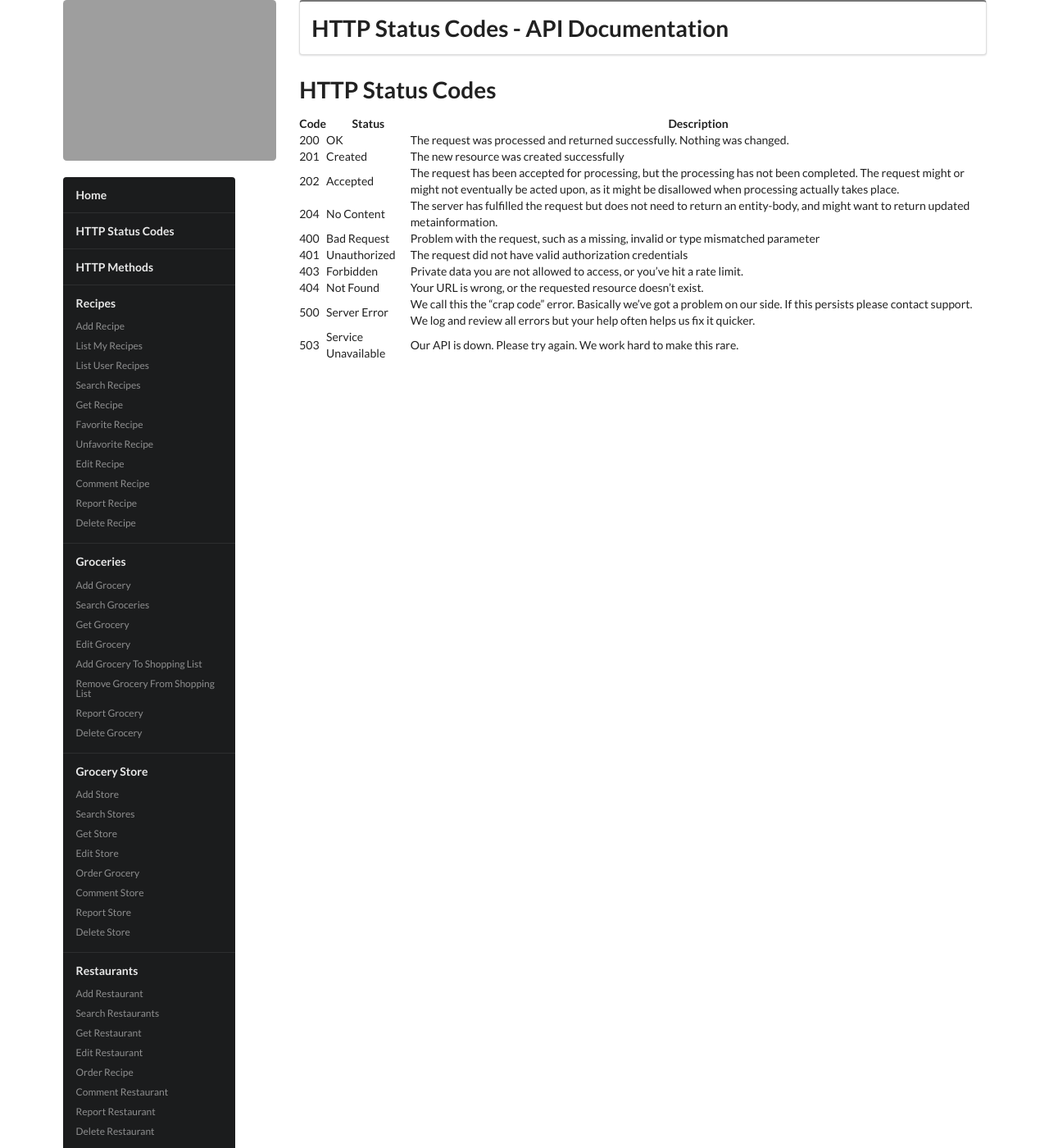
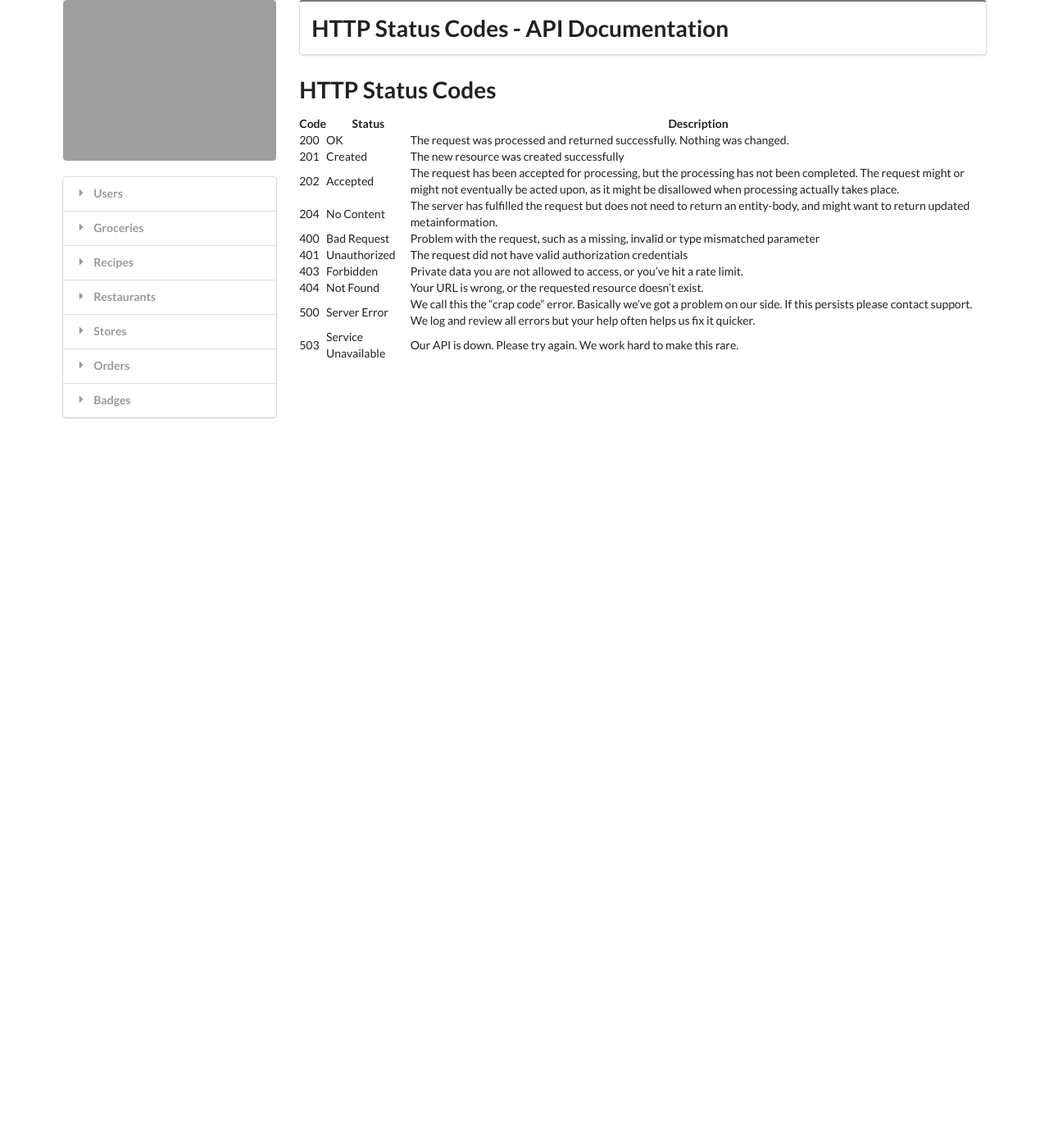
Before and after one commit to letsallchef/docs, a Jekyll site: the page built from status-codes.md, in a window 1280 px wide and 1400 px high. Shown: the whole window at 82% size. Built offline with Jekyll 4.4.1, drawn with Linux system fonts in a browser that asks for light colours; some of the changed text lies outside the part shown.

Commit message:
restructure navigation

```diff
--- a/_includes/api-sidebar.html
+++ b/_includes/api-sidebar.html
@@ -1,94 +1,110 @@
-<div class="ui vertical inverted sidebar menu left" id="api-sidebar">
-	<div class="item">
-		<a href="{{ site.baseurl }}/" class="header">Home</a>
+<div class="ui styled fluid accordion">
+	<div class="title">
+		<i class="dropdown icon"></i>
+		Users
 	</div>
-	<div class="item">
-		<a href="{{ site.baseurl }}/status-codes" class="header">HTTP Status Codes</a>
+	<div class="content">
+		<div class="ui vertical fluid menu">
+			<a class="item" href="{{ site.baseurl }}/api/users#sign-in-user">Sign In User</a>
+			<a class="item" href="{{ site.baseurl }}/api/users#sign-out-user">Sign Out User</a>
+			<a class="item" href="{{ site.baseurl }}/api/users#add-user">Add User</a>
+			<a class="item" href="{{ site.baseurl }}/api/users#search-users">Search Users</a>
+			<a class="item" href="{{ site.baseurl }}/api/users#get-my-profile">Get My Profile</a>
+			<a class="item" href="{{ site.baseurl }}/api/users#get-user">Get User</a>
+			<a class="item" href="{{ site.baseurl }}/api/users#follow-a-user">Follow A User</a>
+			<a class="item" href="{{ site.baseurl }}/api/users#unfollow-a-user">Unfollow A User</a>
+			<a class="item" href="{{ site.baseurl }}/api/users#edit-user">Edit User</a>
+			<a class="item" href="{{ site.baseurl }}/api/users#report-user">Report User </a>
+			<a class="item" href="{{ site.baseurl }}/api/users#delete-user">Delete User</a>
+		</div>
+
 	</div>
-	<div class="item">
-		<a href="{{ site.baseurl }}/http-methods" class="header">HTTP Methods</a>
+	<div class="title">
+		<i class="dropdown icon"></i>
+		Groceries
 	</div>
-	<div class="item">
-		<a href="{{ site.baseurl }}/api/recipes" class="header">Recipes</a>
-		<div class="menu">
-			<a href="{{ site.baseurl }}/api/recipes#add-recipe" class="item">Add Recipe</a>
-			<a href="{{ site.baseurl }}/api/recipes#list-my-recipes" class="item">List My Recipes</a>
-			<a href="{{ site.baseurl }}/api/recipes#list-user-recipes" class="item">List User Recipes</a>
-			<a href="{{ site.baseurl }}/api/recipes#search-recipes" class="item">Search Recipes</a>
-			<a href="{{ site.baseurl }}/api/recipes#get-recipe" class="item">Get Recipe</a>
-			<a href="{{ site.baseurl }}/api/recipes#favorite-recipe" class="item">Favorite Recipe</a>
-			<a href="{{ site.baseurl }}/api/recipes#unfavorite-recipe" class="item">Unfavorite Recipe</a>
-			<a href="{{ site.baseurl }}/api/recipes#edit-recipe" class="item">Edit Recipe</a>
-			<a href="{{ site.baseurl }}/api/recipes#comment-recipe" class="item">Comment Recipe</a>
-			<a href="{{ site.baseurl }}/api/recipes#report-recipe-" class="item">Report Recipe </a>
-			<a href="{{ site.baseurl }}/api/recipes#delete-recipe" class="item">Delete Recipe</a>
+	<div class="content">
+		<div class="ui vertical fluid menu">
+			<a class="item" href="{{ site.baseurl }}/api/groceries#add-grocery">Add Grocery</a>
+			<a class="item" href="{{ site.baseurl }}/api/groceries#search-groceries">Search Groceries</a>
+			<a class="item" href="{{ site.baseurl }}/api/groceries#get-grocery">Get Grocery</a>
+			<a class="item" href="{{ site.baseurl }}/api/groceries#edit-grocery">Edit Grocery</a>
+			<a class="item" href="{{ site.baseurl }}/api/groceries#add-grocery-to-shopping-list">Add Grocery To Shopping List</a>
+			<a class="item" href="{{ site.baseurl }}/api/groceries#remove-grocery-from-shopping-list">Remove Grocery From Shopping List</a>
+			<a class="item" href="{{ site.baseurl }}/api/groceries#report-grocery">Report Grocery</a>
+			<a class="item" href="{{ site.baseurl }}/api/groceries#delete-grocery">Delete Grocery</a>
 		</div>
 	</div>
-	<div class="item">
-		<a href="{{ site.baseurl }}/api/groceries" class="header">Groceries</a>
-		<div class="menu">
-			<a href="{{ site.baseurl }}/api/groceries#add-grocery" class="item">Add Grocery</a>
-			<a href="{{ site.baseurl }}/api/groceries#search-groceries" class="item">Search Groceries</a>
-			<a href="{{ site.baseurl }}/api/groceries#get-grocery" class="item">Get Grocery</a>
-			<a href="{{ site.baseurl }}/api/groceries#edit-grocery" class="item">Edit Grocery</a>
-			<a href="{{ site.baseurl }}/api/groceries#add-grocery-to-shopping-list" class="item">Add Grocery To Shopping List</a>
-			<a href="{{ site.baseurl }}/api/groceries#remove-grocery-from-shopping-list" class="item">Remove Grocery From Shopping List</a>
+	<div class="title">
+		<i class="dropdown icon"></i>
+		Recipes
+	</div>
+	<div class="content">
+		<div class="ui vertical fluid menu">
+			<a class="item" href="{{ site.baseurl }}/api/recipes#add-recipe">Add Recipe</a>
+			<a class="item" href="{{ site.baseurl }}/api/recipes#list-my-recipes">List My Recipes</a>
+			<a class="item" href="{{ site.baseurl }}/api/recipes#list-user-recipes">List User Recipes</a>
+			<a class="item" href="{{ site.baseurl }}/api/recipes#search-recipes">Search Recipes</a>
+			<a class="item" href="{{ site.baseurl }}/api/recipes#get-recipe">Get Recipe</a>
+			<a class="item" href="{{ site.baseurl }}/api/recipes#favorite-recipe">Favorite Recipe</a>
+			<a class="item" href="{{ site.baseurl }}/api/recipes#unfavorite-recipe">Unfavorite Recipe</a>
+			<a class="item" href="{{ site.baseurl }}/api/recipes#edit-recipe">Edit Recipe</a>
+			<a class="item" href="{{ site.baseurl }}/api/recipes#comment-recipe">Comment Recipe</a>
+			<a class="item" href="{{ site.baseurl }}/api/recipes#report-recipe-">Report Recipe </a>
+			<a class="item" href="{{ site.baseurl }}/api/recipes#delete-recipe">Delete Recipe</a>
 
-			<a href="{{ site.baseurl }}/api/groceries#report-grocery" class="item">Report Grocery</a>
-			<a href="{{ site.baseurl }}/api/groceries#delete-grocery" class="item">Delete Grocery</a>
 		</div>
 	</div>
-	<div class="item">
-		<a href="{{ site.baseurl }}/api/stores" class="header">Grocery Store</a>
-		<div class="menu">
-			<a href="{{ site.baseurl }}/api/stores#add-store" class="item">Add Store</a>
-			<a href="{{ site.baseurl }}/api/stores#search-stores" class="item">Search Stores</a>
-			<a href="{{ site.baseurl }}/api/stores#get-store" class="item">Get Store</a>
-			<a href="{{ site.baseurl }}/api/stores#edit-store" class="item">Edit Store</a>
-			<a href="{{ site.baseurl }}/api/stores#order-grocery" class="item">Order Grocery</a>
-			<a href="{{ site.baseurl }}/api/stores#comment-store" class="item">Comment Store</a>
-			<a href="{{ site.baseurl }}/api/stores#report-store" class="item">Report Store</a>
-			<a href="{{ site.baseurl }}/api/stores#delete-store" class="item">Delete Store</a>
+	<div class="title">
+		<i class="dropdown icon"></i>
+		Restaurants
+	</div>
+	<div class="content">
+		<div class="ui vertical fluid menu">
+			<a class="item" href="{{ site.baseurl }}/api/restaurants#add-restaurant">Add Restaurant</a>
+			<a class="item" href="{{ site.baseurl }}/api/restaurants#search-restaurants">Search Restaurants</a>
+			<a class="item" href="{{ site.baseurl }}/api/restaurants#get-restaurant">Get Restaurant</a>
+			<a class="item" href="{{ site.baseurl }}/api/restaurants#edit-restaurant">Edit Restaurant</a>
+			<a class="item" href="{{ site.baseurl }}/api/restaurants#order-recipe">Order Recipe</a>
+			<a class="item" href="{{ site.baseurl }}/api/restaurants#comment-restaurant">Comment Restaurant</a>
+			<a class="item" href="{{ site.baseurl }}/api/restaurants#report-restaurant">Report Restaurant</a>
+			<a class="item" href="{{ site.baseurl }}/api/restaurants#delete-restaurant">Delete Restaurant</a>
 		</div>
 	</div>
-	<div class="item">
-		<a href="{{ site.baseurl }}/api/restaurants" class="header">Restaurants</a>
-		<div class="menu">
-			<a href="{{ site.baseurl }}/api/restaurants#add-restaurant" class="item">Add Restaurant</a>
-			<a href="{{ site.baseurl }}/api/restaurants#search-restaurants" class="item">Search Restaurants</a>
-			<a href="{{ site.baseurl }}/api/restaurants#get-restaurant" class="item">Get Restaurant</a>
-			<a href="{{ site.baseurl }}/api/restaurants#edit-restaurant" class="item">Edit Restaurant</a>
-			<a href="{{ site.baseurl }}/api/restaurants#order-recipe" class="item">Order Recipe</a>
-			<a href="{{ site.baseurl }}/api/restaurants#comment-restaurant" class="item">Comment Restaurant</a>
-			<a href="{{ site.baseurl }}/api/restaurants#report-restaurant" class="item">Report Restaurant</a>
-			<a href="{{ site.baseurl }}/api/restaurants#delete-restaurant" class="item">Delete Restaurant</a>
+	<div class="title">
+		<i class="dropdown icon"></i>
+		Stores
+	</div>
+	<div class="content">
+		<div class="ui vertical fluid menu">
+			<a class="item" href="{{ site.baseurl }}/api/stores#add-store">Add Store</a>
+			<a class="item" href="{{ site.baseurl }}/api/stores#search-stores">Search Stores</a>
+			<a class="item" href="{{ site.baseurl }}/api/stores#get-store">Get Store</a>
+			<a class="item" href="{{ site.baseurl }}/api/stores#edit-store">Edit Store</a>
+			<a class="item" href="{{ site.baseurl }}/api/stores#order-grocery">Order Grocery</a>
+			<a class="item" href="{{ site.baseurl }}/api/stores#comment-store">Comment Store</a>
+			<a class="item" href="{{ site.baseurl }}/api/stores#report-store">Report Store</a>
+			<a class="item" href="{{ site.baseurl }}/api/stores#delete-store">Delete Store</a>
 		</div>
 	</div>
-	<div class="item">
-		<a href="{{ site.baseurl }}/api/users" class="header">Users</a>
-		<div class="menu">
-			<a href="{{ site.baseurl }}/api/users#sign-in-user" class="item">Sign In User</a>
-			<a href="{{ site.baseurl }}/api/users#sign-out-user" class="item">Sign Out User</a>
-			<a href="{{ site.baseurl }}/api/users#add-user" class="item">Add User</a>
-			<a href="{{ site.baseurl }}/api/users#search-users" class="item">Search Users</a>
-			<a href="{{ site.baseurl }}/api/users#get-my-profile" class="item">Get My Profile</a>
-			<a href="{{ site.baseurl }}/api/users#get-user" class="item">Get User</a>
-			<a href="{{ site.baseurl }}/api/users#follow-a-user" class="item">Follow A User</a>
-			<a href="{{ site.baseurl }}/api/users#unfollow-a-user" class="item">Unfollow A User</a>
-			<a href="{{ site.baseurl }}/api/users#edit-user" class="item">Edit User</a>
-			<a href="{{ site.baseurl }}/api/users#report-user" class="item">Report User </a>
-			<a href="{{ site.baseurl }}/api/users#delete-user" class="item">Delete User</a>
+	<div class="title">
+		<i class="dropdown icon"></i>
+		Orders
+	</div>
+	<div class="content">
+		<div class="ui vertical fluid menu">
+			<a class="item" href="{{ site.baseurl }}/api/orders#list-my-orders">List My Orders</a>
+			<a class="item" href="{{ site.baseurl }}/api/orders#list-store-orders">List Store Orders</a>
+			<a class="item" href="{{ site.baseurl }}/api/orders#list-restaurant-orders">List Restaurant Orders</a>
+			<a class="item" href="{{ site.baseurl }}/api/orders#get-order">Get Order</a>
+			<a class="item" href="{{ site.baseurl }}/api/orders#edit-order">Edit Order</a>
+			<a class="item" href="{{ site.baseurl }}/api/orders#delete-order">Delete Order</a>
 		</div>
 	</div>
-	<div class="item">
-		<a href="{{ site.baseurl }}/api/orders" class="header">Orders</a>
-		<div class="menu">
-			<a href="{{ site.baseurl }}/api/orders#list-my-orders" class="item">List My Orders</a>
-			<a href="{{ site.baseurl }}/api/orders#list-store-orders" class="item">List Store Orders</a>
-			<a href="{{ site.baseurl }}/api/orders#list-restaurant-orders" class="item">List Restaurant Orders</a>
-			<a href="{{ site.baseurl }}/api/orders#get-order" class="item">Get Order</a>
-			<a href="{{ site.baseurl }}/api/orders#edit-order" class="item">Edit Order</a>
-			<a href="{{ site.baseurl }}/api/orders#delete-order" class="item">Delete Order</a>
-		</div>
+	<div class="title">
+		<i class="dropdown icon"></i>
+		Badges
+	</div>
+	<div class="content">
 	</div>
 </div>
```
